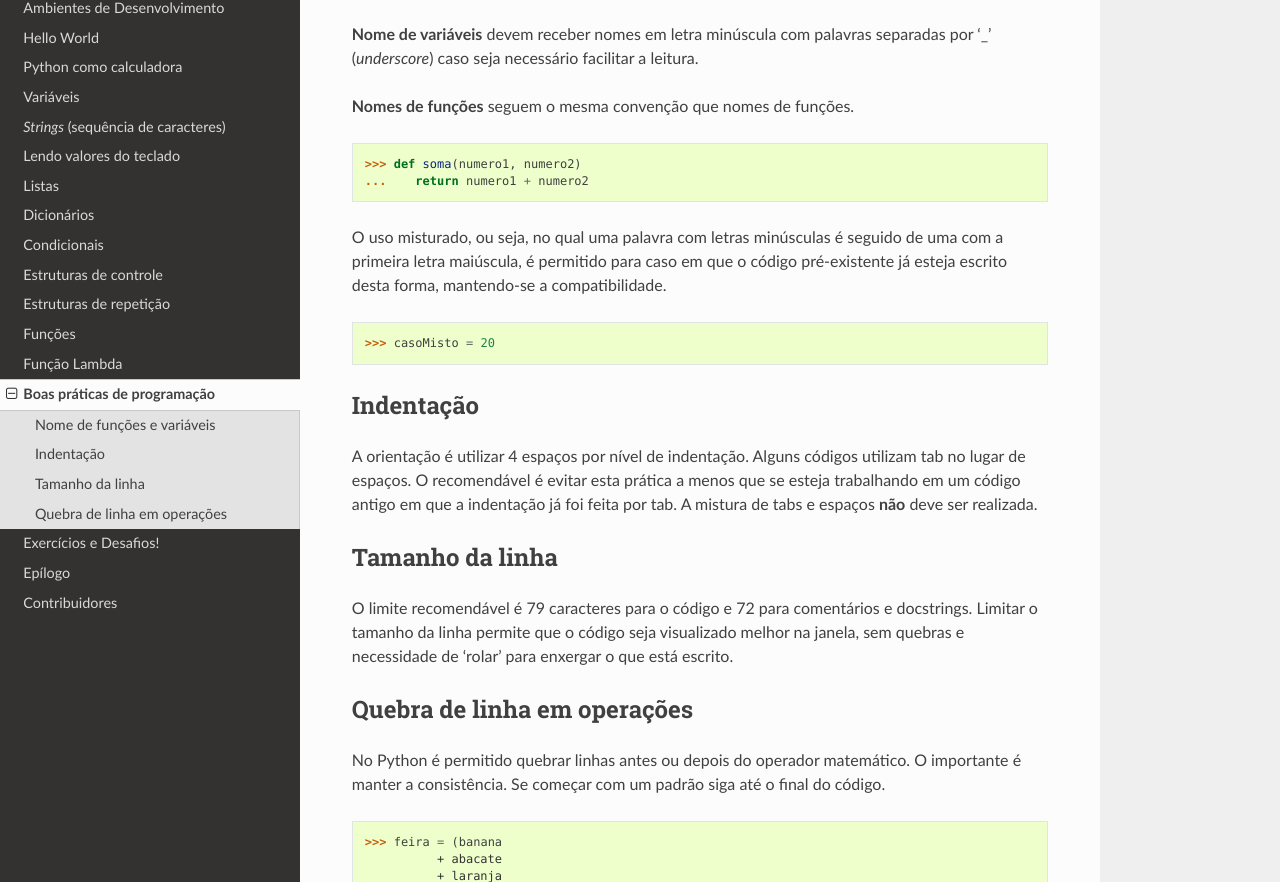
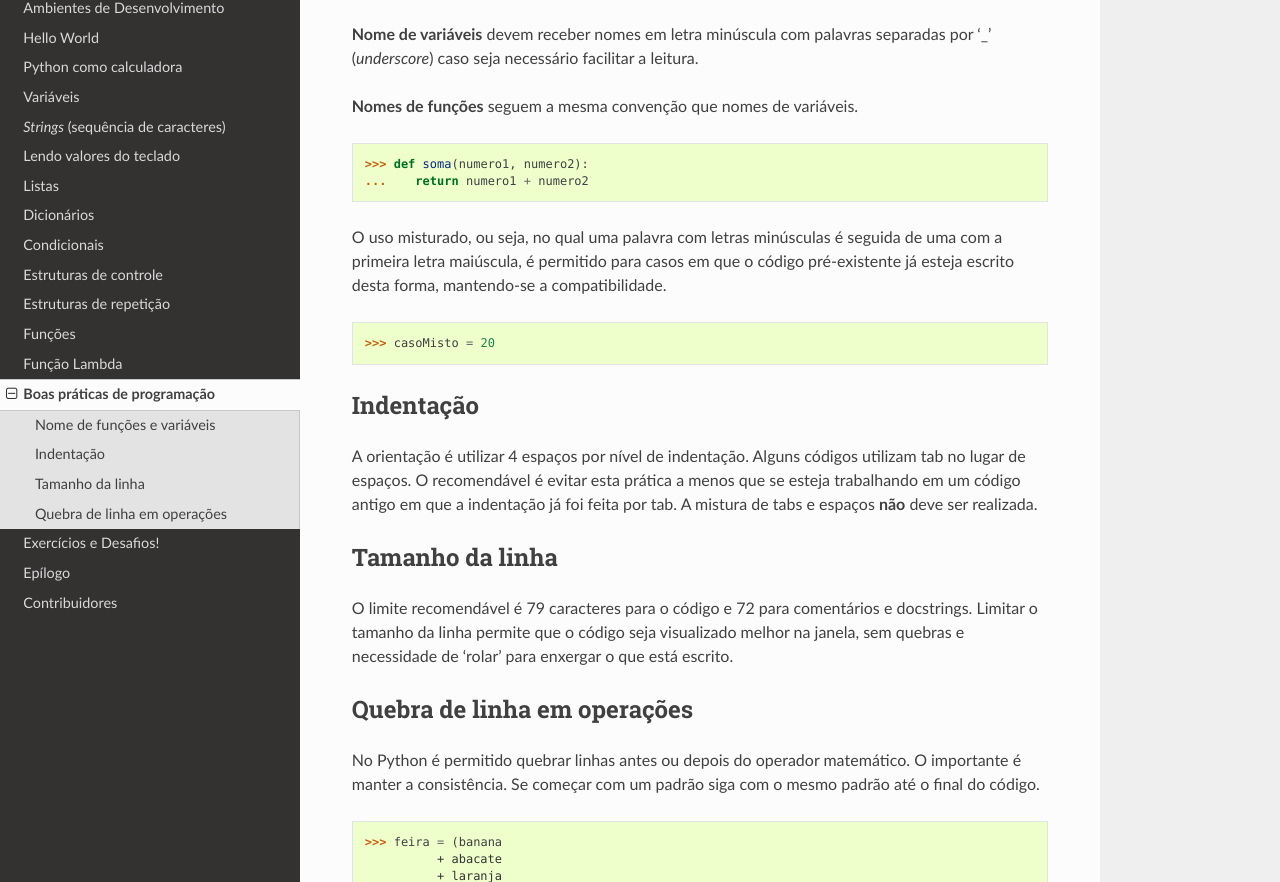
Before and after one commit to grupy-sanca/curso-python, a Sphinx documentation site: the page built from source/boas_praticas.rst, in a window 1280 px wide and 1400 px high. Shown: the part 361-1243 px from the top of the window. Built offline with Sphinx 7.4.7 and the Read the Docs theme 3.1.0, drawn with Linux system fonts in a browser that asks for light colours.

Commit message:
Manually found typos (#148)

```diff
--- a/README.rst
+++ b/README.rst
@@ -75,7 +75,7 @@ How to use locally
 
       $ sphinx-build -b doctest -n source/ build/
 
-How to generate instructor's guide
+How to generate the instructor's guide
 ----------------------------------
 
 To generate the HTML:
--- a/source/boas_praticas.rst
+++ b/source/boas_praticas.rst
@@ -10,16 +10,16 @@ Nome de funções e variáveis
 ---------------------------
 **Nome de variáveis** devem receber nomes em letra minúscula com palavras separadas por '_' (*underscore*) caso seja necessário facilitar a leitura.
 
-**Nomes de funções** seguem o mesma convenção que nomes de funções.
+**Nomes de funções** seguem a mesma convenção que nomes de variáveis.
 
 .. doctest::
 
-   >>> def soma(numero1, numero2)
+   >>> def soma(numero1, numero2):
    ...    return numero1 + numero2
 
 
-O uso misturado, ou seja, no qual uma palavra com letras minúsculas é seguido de uma com a primeira letra maiúscula,
-é permitido para caso em que o código pré-existente já esteja escrito desta forma, mantendo-se a compatibilidade.
+O uso misturado, ou seja, no qual uma palavra com letras minúsculas é seguida de uma com a primeira letra maiúscula,
+é permitido para casos em que o código pré-existente já esteja escrito desta forma, mantendo-se a compatibilidade.
 
 .. doctest::
 
@@ -40,7 +40,7 @@ Limitar o tamanho da linha permite que o código seja visualizado melhor na jane
 Quebra de linha em operações
 ----------------------------
 No Python é permitido quebrar linhas antes ou depois do operador matemático. O importante é manter a consistência.
-Se começar com um padrão siga até o final do código.
+Se começar com um padrão siga com o mesmo padrão até o final do código.
 
 .. doctest::
 
--- a/source/input.rst
+++ b/source/input.rst
@@ -33,7 +33,7 @@ Mas, como realizar operações com os valores lidos?
         TypeError: must be str, not int
 
 Para poder fazer isso pode-se usar os operadores ``int()`` e ``float(),`` que
-converte o valor lido para o tipo de dado esperado:
+convertem o valor lido para o tipo de dado esperado:
 
 .. testsetup:: input_convert
 
--- a/source/variaveis.rst
+++ b/source/variaveis.rst
@@ -99,7 +99,7 @@ ainda não foram definidas:
        ...
    NameError: name 'nao_definida' is not defined
 
-Tentar acessar uma variável sem defini-la anteriormente ocasiona em um "erro
+Tentar acessar uma variável sem defini-la anteriormente ocasiona um "erro
 de nome".
 
 Também podemos atribuir expressões a uma variável:
@@ -171,7 +171,7 @@ múltipla. Isso é muito útil para trocar o valor de duas variáveis:
    >>> b = 200
 
 Para fazer essa troca em outras linguagens é necessário utilizar uma
-variável auxiliar para não perdemos um dos valores que queremos trocar.
+variável auxiliar para não perdermos um dos valores que queremos trocar.
 Vamos começar da maneira mais simples:
 
 .. doctest::
```
